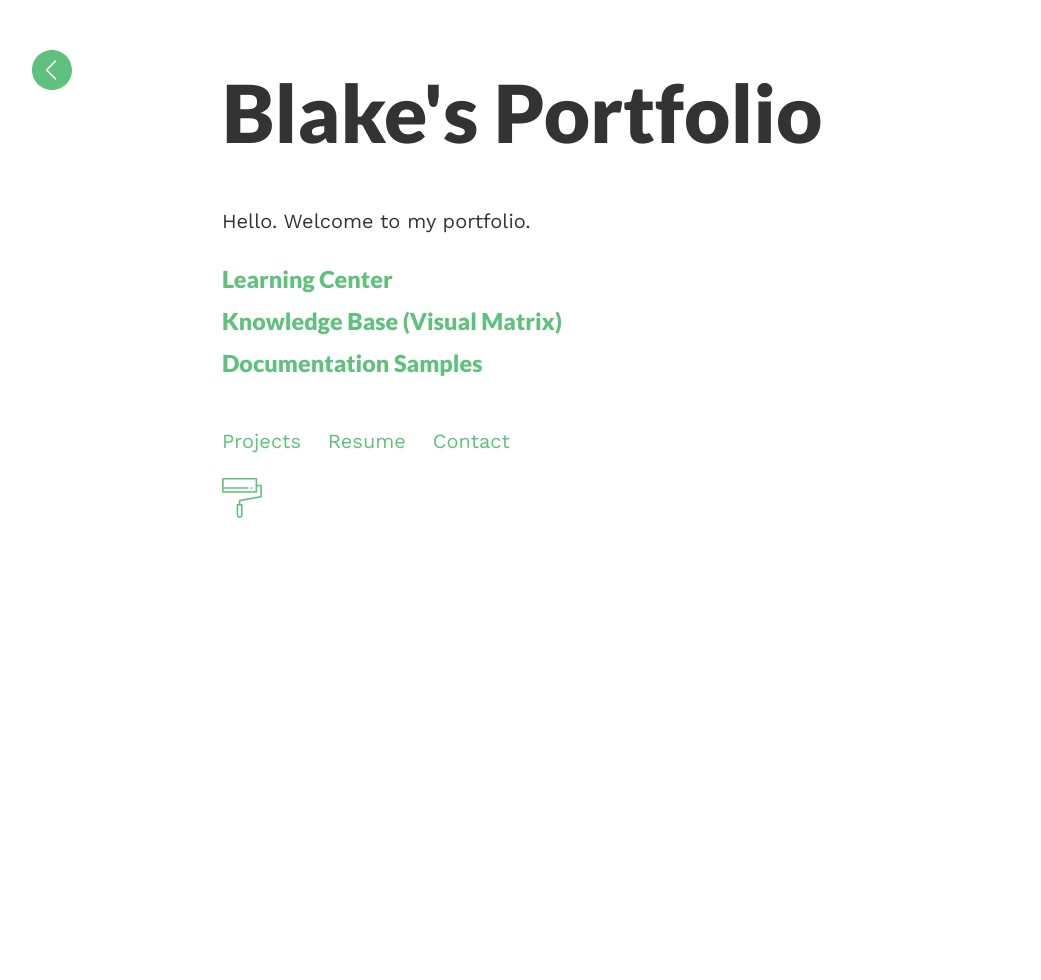
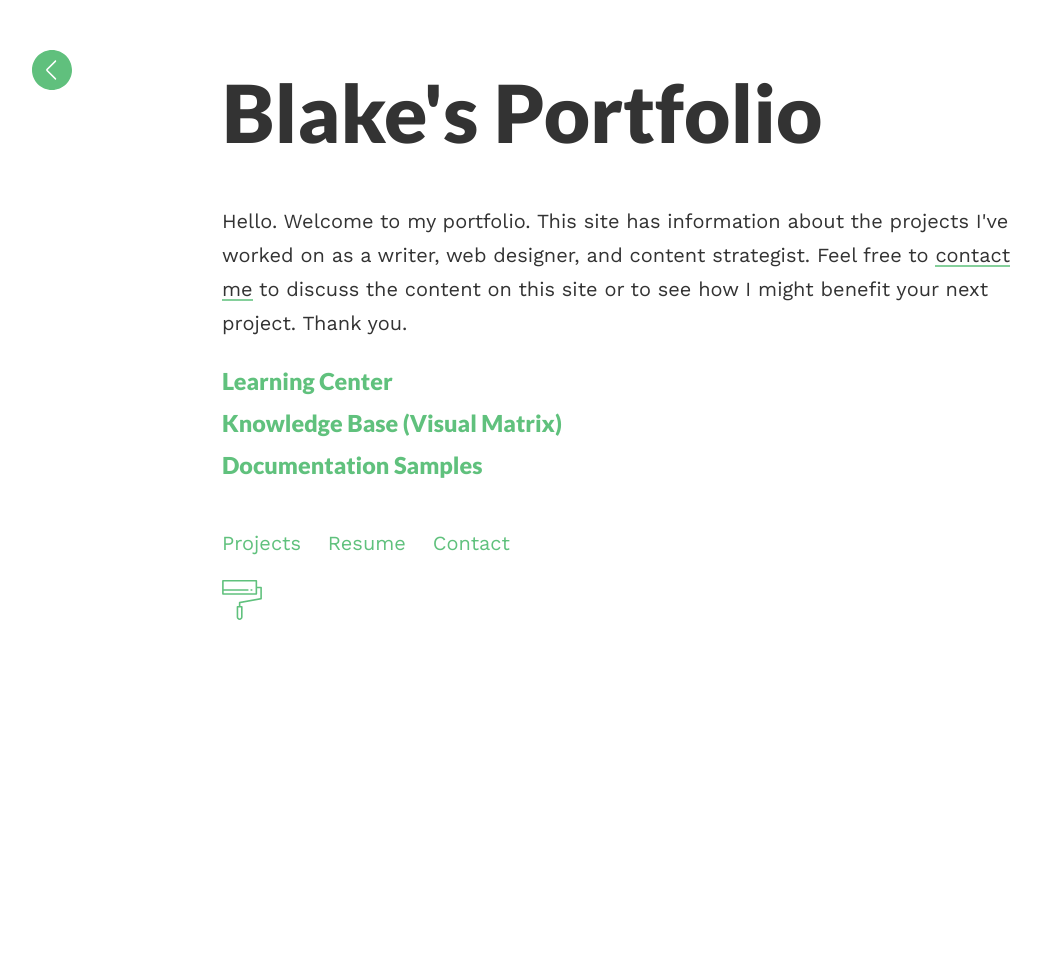
Before and after one commit to blake1ward/portfolio, a Jekyll site: the page built from index.html, in a window 1280 px wide. Shown: the whole page, without its empty margins (18-1059 px from the left). Built offline with Jekyll 4.4.1, drawn with Linux system fonts in a browser that asks for light colours.

Commit message:
Update index.html

```diff
--- a/index.html
+++ b/index.html
@@ -2,7 +2,7 @@
 layout: default
 ---
 <h1 class="headline">{{site.title}}</h1>
-<p>Hello. Welcome to my portfolio.</p>
+<p>Hello. Welcome to my portfolio. This site has information about the projects I've worked on as a writer, web designer, and content strategist. Feel free to <a href="https://blake1ward.github.io/portfolio/contact/">contact me</a> to discuss the content on this site or to see how I might benefit your next project. Thank you.</p>
 {% for post in site.posts %}
 <h3><a href="{{post.url | prepend: site.baseurl}}">{{post.title}}</a></h3>
 {% endfor %}
```
